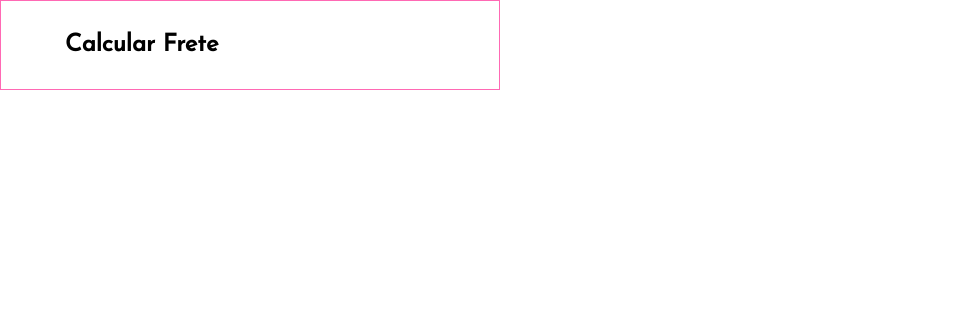
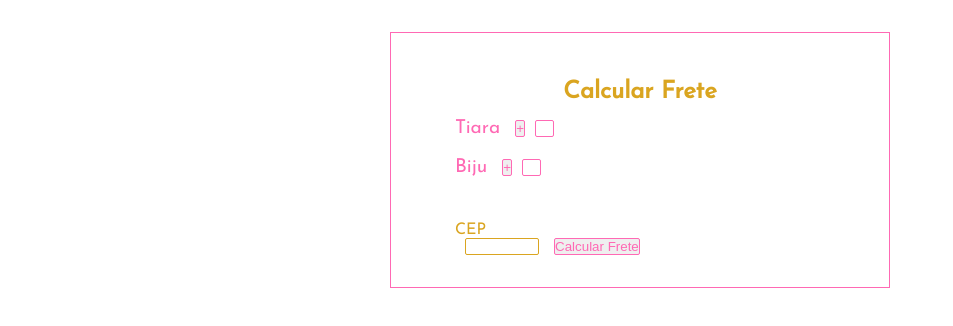
Before and after one commit to mthsaguiar/CEP, a plain HTML site: page Layout/index.html in a window 1280 px wide. Shown: the whole page, without its empty margins (0-953 px from the left). Drawn offline with Linux system fonts and the light colour scheme.

Commit message:
More features to layout and first API test

```diff
--- a/Layout/index.html
+++ b/Layout/index.html
@@ -8,13 +8,29 @@
     <link rel="stylesheet" href="style.css">
     <link rel="stylesheet" href="https://fonts.googleapis.com/css2?family=Josefin+Sans&display=swap">
 
-    <script src="index.js" defer></script>
+    <script src="./script.js" defer></script>
 
 </head>
 <body>
     <form action="">
         <h2>Calcular Frete</h2>
-
+        <div class="produto">
+            <label class="produtoLabel">Tiara</label>
+            <button>+</button>
+            <input class="amount" type="text" name="amount" readonly="readonly">
+        </div>
+        <div class="produto">
+            <label class="produtoLabel">Biju</label>
+            <button>+</button>
+            <input class="amount" type="text" name="amount" readonly="readonly">
+        </div>
+        <div class="cep">
+            <label class="cepLabel">CEP</label>
+            <div class="aux">
+            <input class="cep" type="text" name="cep">
+            <button clas="calcFrete">Calcular Frete</button>
+            </div>
+        </div>
 
     </form>
 
--- /dev/null
+++ b/Layout/script.js
@@ -0,0 +1,23 @@
+
+
+
+
+
+
+
+
+
+
+
+
+
+
+
+
+document.querySelector("form")
+.addEventListener("submit", e => {
+    console.log("enviar o formulário")
+
+    // para evitar o envio do formulário.
+    e.preventDefault();
+});
--- a/Layout/style.css
+++ b/Layout/style.css
@@ -1,5 +1,6 @@
 :root{
     --primary-color: #FF69B4;
+    --text-color: #DAA520;
 }
 *{
     margin: 0;
@@ -21,12 +22,79 @@ body {
 }
 
 form {
+
+    background: #FFF;
     width: 100%;
     max-width: 500px;
+
     padding: 32px 64px;
+    margin: 32px auto;
 
     border: 1px solid var(--primary-color);
-
     display: flex;
     flex-direction: column;
 }
+
+form h2{
+    margin: 15px auto;
+}
+
+div.produto {
+    margin-bottom: 20px;
+    position: relative;
+}
+
+label.produtoLabel{
+
+    font-size: 1.2rem;
+    color: var(--primary-color)
+}
+
+input,
+button{
+
+    /*reset appearance*/
+
+    -moz-appearance: none;
+    -webkit-appearance: none;
+    appearance: none;
+}
+
+input.amount{
+    margin-left: 5px;
+    border-radius: 2px;
+    max-width: 5%;
+    min-width: 15px;
+    border: 1px solid var(--primary-color)
+}
+
+button{
+    margin-left: 10px;
+    border-radius: 2px;
+    border: 1px solid var(--primary-color);
+    color: var(--primary-color)
+}
+
+div.cep{
+    margin-top: 25px;
+}
+
+input.cep{
+    margin-left: 10px;
+    border-radius: 2px;
+    max-width: 20%;
+    min-width: 70px;
+    border: 1px solid #DAA520;
+}
+
+div.cep div.aux{
+    box-sizing: border-box;
+    flex-direction: column;
+}
+
+button.calcFrete{
+    margin-left: 10px;
+    border-radius: 2px;
+    border: 1px solid var(--primary-color);
+    color: var(--primary-color)
+}
```
Also changed, not shown: API/index.js (added, +31 -0 lines), API/package.json (added, +14 -0 lines), 1 other file.
